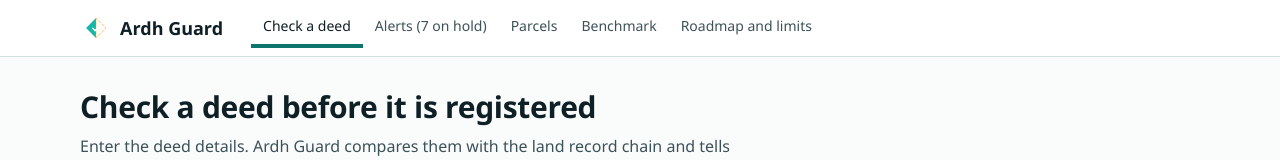
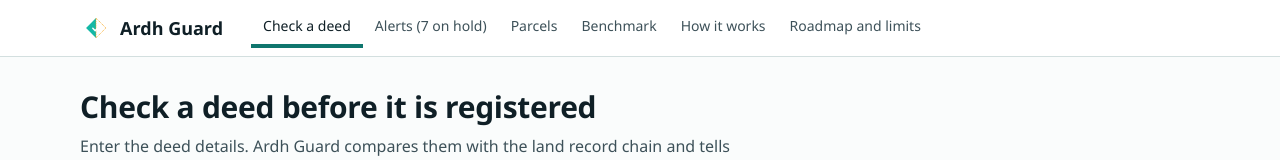
Before and after one commit to mehedyk/LandTech-Innovation-Hackathon-2026, a React (Vite) app: page / in a window 1280 px wide. Shown: the top 160 px of the page. Built offline with nearby package versions, Linux system fonts and the light colour scheme; the HTML template or start-up script is replaced by a standard one.

Commit message:
wire how-it-works page into app routing and navbar

```diff
--- a/src/App.tsx
+++ b/src/App.tsx
@@ -3,6 +3,7 @@ import About from './pages/About.tsx';
 import Benchmark from './pages/Benchmark.tsx';
 import Cases from './pages/Cases.tsx';
 import Check from './pages/Check.tsx';
+import HowItWorks from './pages/HowItWorks.tsx';
 import Inbox from './pages/Inbox.tsx';
 import { baseAlerts } from './lib/registry.ts';
 import mark from '../assets/logo-mark.svg';
@@ -12,6 +13,7 @@ const NAV = [
   { to: 'alerts', label: 'Alerts' },
   { to: 'cases', label: 'Parcels' },
   { to: 'benchmark', label: 'Benchmark' },
+  { to: 'how', label: 'How it works' },
   { to: 'about', label: 'Roadmap and limits' },
 ];
 
@@ -54,6 +56,7 @@ export default function App() {
         {page === 'alerts' ? <Inbox />
           : page === 'cases' ? <Cases id={id} />
           : page === 'benchmark' ? <Benchmark />
+          : page === 'how' ? <HowItWorks />
           : page === 'about' ? <About />
           : <Check />}
       </main>
```
